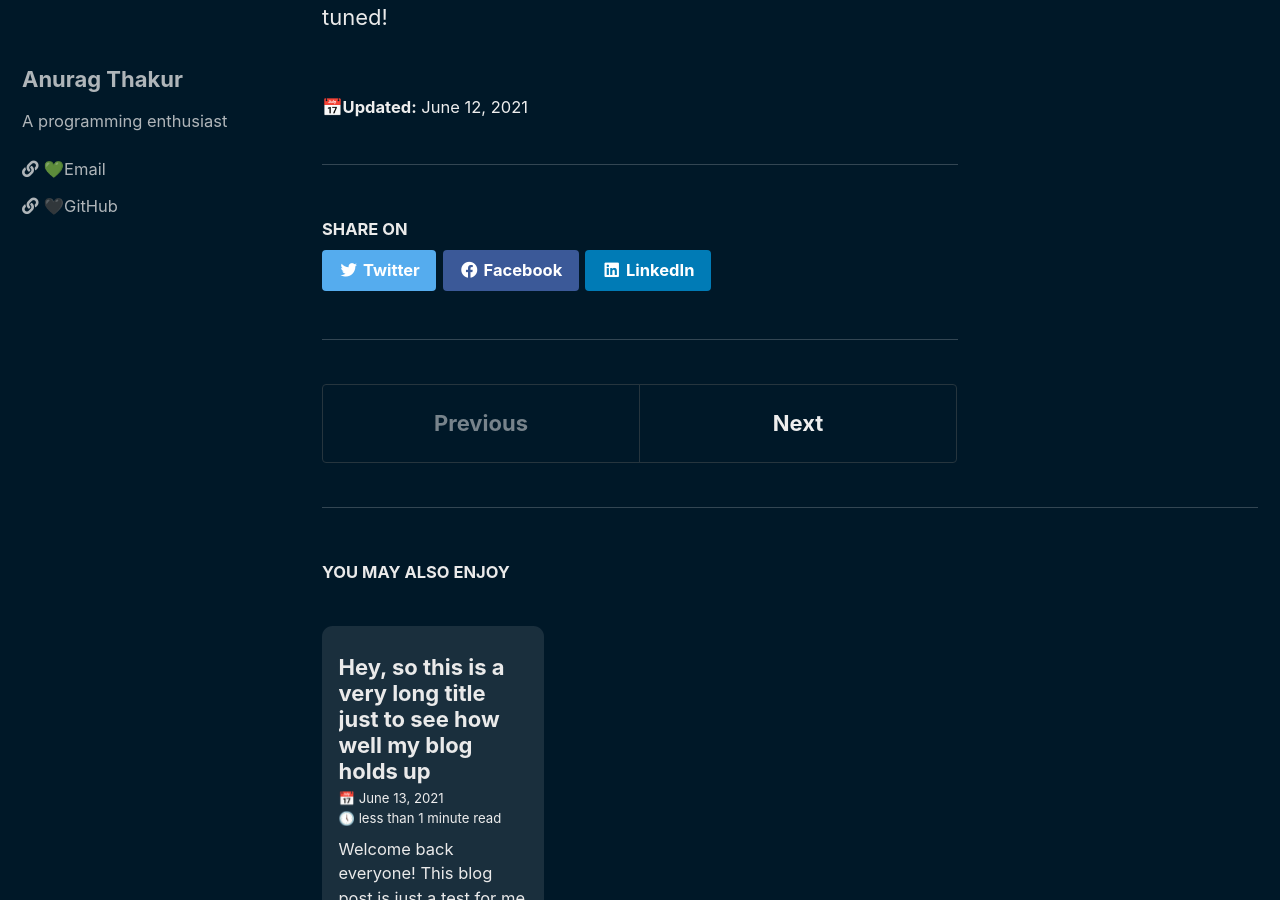
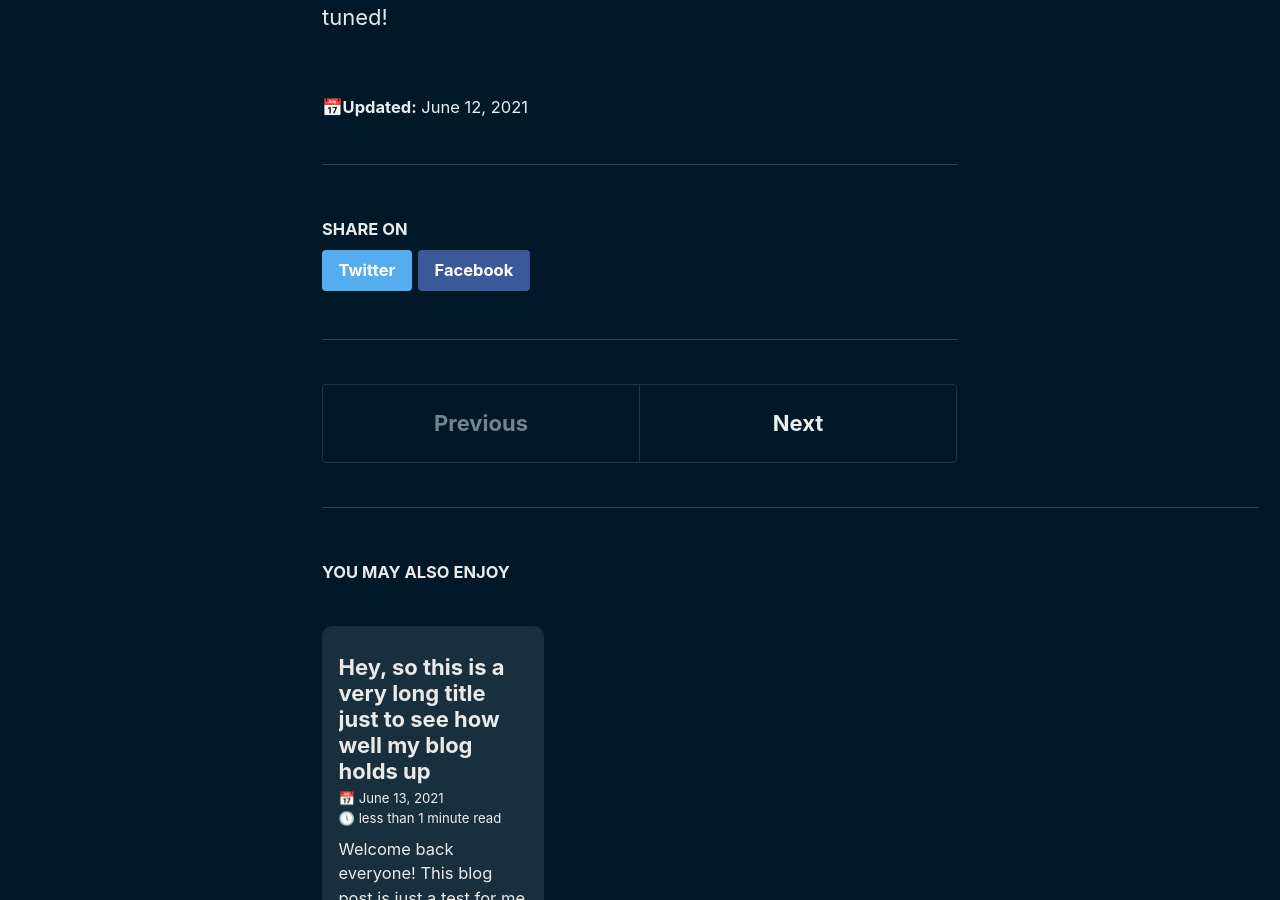
Before and after one commit to thesourceofcode/thesourceofcode.github.io, a Jekyll site: the page built from _posts/2021-06-12-testing-blog.md, in a window 1280 px wide and 900 px high, scrolled down 389 px. Built offline with Jekyll 4.4.1, drawn with Linux system fonts in a browser that asks for light colours; cached includes are drawn as plain includes.

Commit message:
Improvements

```diff
--- a/_config.yml
+++ b/_config.yml
@@ -20,7 +20,7 @@
 title_separator          : "|"
 subtitle                 : # site tagline that appears below site title in masthead
 name                     : "Anurag Thakur"
-description              : "An amazing website."
+description              : "A blog about coding"
 url                      : "https://thesourceofcode.com"
 baseurl                  : # the subpath of your site, e.g. "/blog"
 repository               : "thesourceofcode/thesourceofcode.github.io"
@@ -52,7 +52,7 @@
 atom_feed:
   path                   : # blank (default) uses feed.xml
   hide                   : # true, false (default)
-search                   : # true, false (default)
+search                   : true
 search_full_content      : # true, false (default)
 search_provider          : # lunr (default), algolia, google
 algolia:
@@ -254,7 +254,7 @@
       type: posts
     values:
       layout: single
-      author_profile: true
+      author_profile: false
       show_date: true
       read_time: true
       comments: # true
--- a/_includes/social-share.html
+++ b/_includes/social-share.html
@@ -3,9 +3,8 @@
     <h4 class="page__share-title">{{ site.data.ui-text[site.locale].share_on_label | default: "Share on" }}</h4>
   {% endif %}
 
-  <a href="https://twitter.com/intent/tweet?{% if site.twitter.username %}via={{ site.twitter.username | url_encode }}&{% endif %}text={{ page.title | url_encode }}%20{{ page.url | absolute_url | url_encode }}" class="btn btn--twitter" onclick="window.open(this.href, 'window', 'left=20,top=20,width=500,height=500,toolbar=1,resizable=0'); return false;" title="{{ site.data.ui-text[site.locale].share_on_label | default: 'Share on' }} Twitter"><i class="fab fa-fw fa-twitter" aria-hidden="true"></i><span> Twitter</span></a>
+  <a href="https://twitter.com/intent/tweet?{% if site.twitter.username %}via={{ site.twitter.username | url_encode }}&{% endif %}text={{ page.title | url_encode }}%20{{ page.url | absolute_url | url_encode }}" class="btn btn--twitter" onclick="window.open(this.href, 'window', 'left=20,top=20,width=500,height=500,toolbar=1,resizable=0'); return false;" title="{{ site.data.ui-text[site.locale].share_on_label | default: 'Share on' }} Twitter"><span> Twitter</span></a>
 
-  <a href="https://www.facebook.com/sharer/sharer.php?u={{ page.url | absolute_url | url_encode }}" class="btn btn--facebook" onclick="window.open(this.href, 'window', 'left=20,top=20,width=500,height=500,toolbar=1,resizable=0'); return false;" title="{{ site.data.ui-text[site.locale].share_on_label | default: 'Share on' }} Facebook"><i class="fab fa-fw fa-facebook" aria-hidden="true"></i><span> Facebook</span></a>
+  <a href="https://www.facebook.com/sharer/sharer.php?u={{ page.url | absolute_url | url_encode }}" class="btn btn--facebook" onclick="window.open(this.href, 'window', 'left=20,top=20,width=500,height=500,toolbar=1,resizable=0'); return false;" title="{{ site.data.ui-text[site.locale].share_on_label | default: 'Share on' }} Facebook"><span> Facebook</span></a>
 
-  <a href="https://www.linkedin.com/shareArticle?mini=true&url={{ page.url | absolute_url | url_encode }}" class="btn btn--linkedin" onclick="window.open(this.href, 'window', 'left=20,top=20,width=500,height=500,toolbar=1,resizable=0'); return false;" title="{{ site.data.ui-text[site.locale].share_on_label | default: 'Share on' }} LinkedIn"><i class="fab fa-fw fa-linkedin" aria-hidden="true"></i><span> LinkedIn</span></a>
 </section>
```
